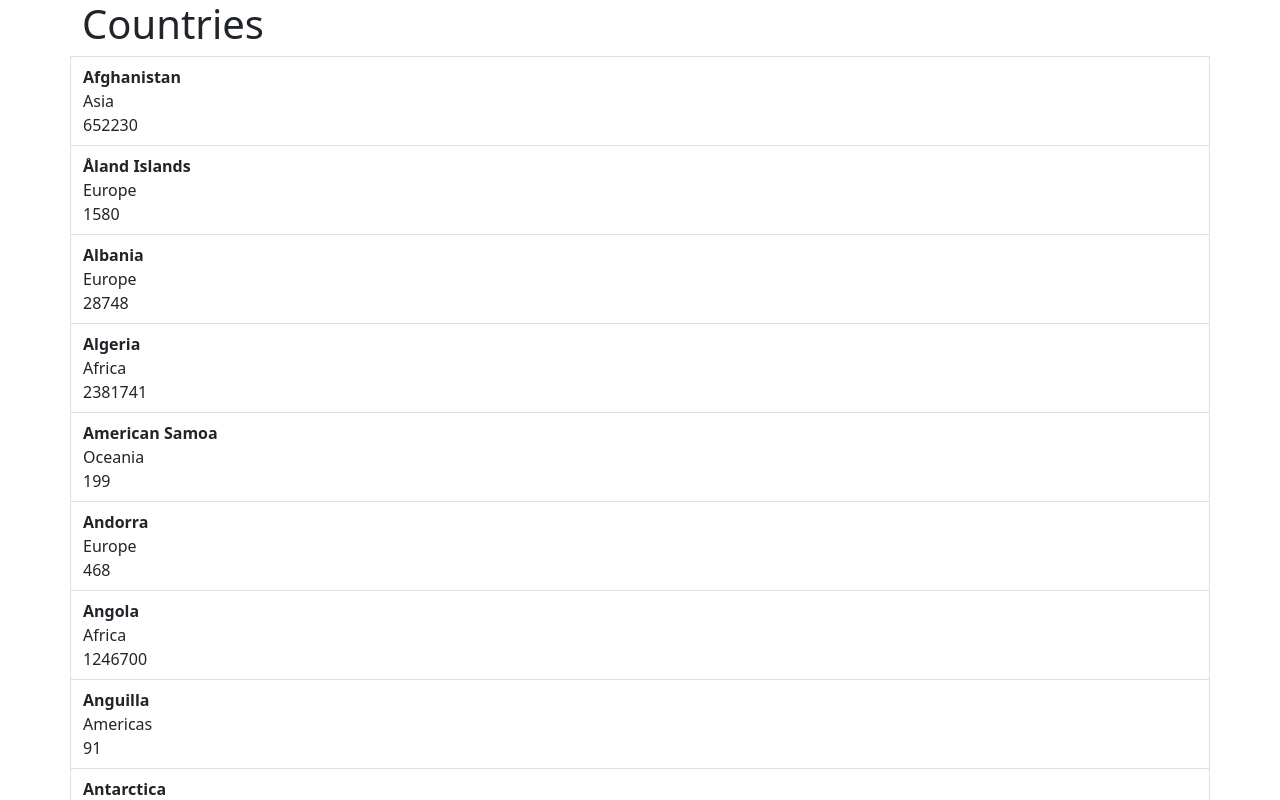
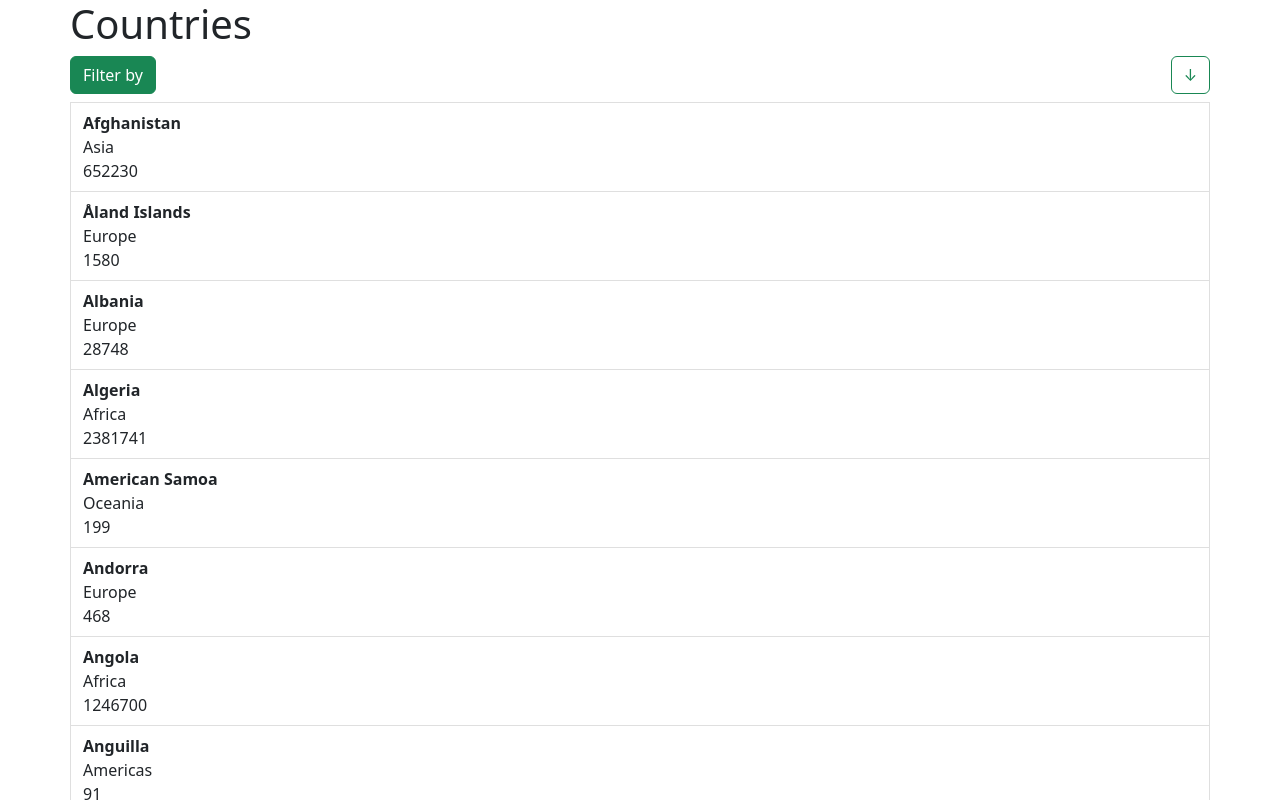
Before and after one commit to MoniBuciuman/countries, a React (Create React App) app: page / in a window 1280 px wide. Shown: the top 800 px of the page. Built offline with nearby package versions, Linux system fonts and the light colour scheme.

Commit message:
add sort feature

```diff
--- a/package.json
+++ b/package.json
@@ -5,6 +5,7 @@
   "dependencies": {
     "@emotion/react": "^11.10.5",
     "@emotion/styled": "^11.10.5",
+    "@mui/icons-material": "^5.11.0",
     "@mui/material": "^5.11.6",
     "@testing-library/jest-dom": "^5.16.5",
     "@testing-library/react": "^13.4.0",
--- a/src/App.css
+++ b/src/App.css
@@ -36,3 +36,8 @@
     transform: rotate(360deg);
   }
 }
+
+.padding-horizontal-off {
+  padding-left: 0 !important;
+  padding-right: 0 !important;
+}
--- a/src/components/CountriesList.tsx
+++ b/src/components/CountriesList.tsx
@@ -3,6 +3,10 @@ import { useState, useEffect } from "react";
 import { Col, Row, ListGroup } from "react-bootstrap";
 import { fetchCountries } from "../apis";
 import { CountryType } from "../model/CountryType";
+import { SortFilterComponent } from "./SortFilterComponent";
+import { SortDirection } from "../const";
+
+const name = "JOHN";
 
 export const CountriesList = () => {
   const [countries, setCountries] = useState<Array<CountryType>>([]);
@@ -13,7 +17,32 @@ export const CountriesList = () => {
     });
   }, []);
 
+  const onSort = (sortDirection: SortDirection) => {
+    const sortedCountries = [...countries].sort((a, b) => {
+      if (a.name < b.name) {
+        if (sortDirection === SortDirection.AtoZ) {
+          return 1;
+        } else {
+          return -1;
+        }
+      }
+      if (a.name > b.name) {
+        if (sortDirection === SortDirection.AtoZ) {
+          return -1;
+        } else {
+          return 1;
+        }
+      }
+
+      return 0;
+    });
+
+    setCountries(sortedCountries);
+  };
+
   return (
+    <>
+      <SortFilterComponent onSort={onSort} name={name} />
       <ListGroup as="ol">
         <Row>
           {countries
@@ -22,6 +51,7 @@ export const CountriesList = () => {
                   <ListGroup.Item
                     as="li"
                     className="d-flex justify-content-between align-items-start"
+                    key={country.name}
                   >
                     <Col className="ms-2 me-auto">
                       <Row className="fw-bold">{country.name}</Row>
@@ -34,5 +64,6 @@ export const CountriesList = () => {
             : null}
         </Row>
       </ListGroup>
+    </>
   );
 };
--- a/src/components/Header.tsx
+++ b/src/components/Header.tsx
@@ -1,10 +1,10 @@
 import React from "react";
-import { Container, Row } from "react-bootstrap";
+import { Row } from "react-bootstrap";
 
 export const Header = () => {
   return (
     <Row m="1">
-      <h1>Countries </h1>
+      <h1 className="padding-horizontal-off">Countries </h1>
     </Row>
   );
 };
--- /dev/null
+++ b/src/components/SortFilterComponent.tsx
@@ -0,0 +1,46 @@
+import React, { useState } from "react";
+import { Button, Row, Stack } from "react-bootstrap";
+import { SortDirection } from "../const";
+
+interface SortFilterComponentProps {
+  onSort: (sosortDirectionrt: SortDirection) => void;
+  name: string;
+}
+
+export const SortFilterComponent: React.FC<SortFilterComponentProps> = ({
+  onSort,
+  name,
+}) => {
+  const [sortDirection, setSortDirection] = useState(SortDirection.AtoZ);
+
+  const handleClick = () => {
+    const latestSortDirection =
+      sortDirection === SortDirection.AtoZ
+        ? SortDirection.ZtoA
+        : SortDirection.AtoZ;
+
+    setSortDirection(latestSortDirection);
+    onSort(latestSortDirection);
+  };
+
+  return (
+    <Row>
+      <Stack
+        direction="horizontal"
+        className="mb-2 padding-horizontal-off"
+        gap={3}
+      >
+        <Button variant="success">Filter by</Button>
+        <Button
+          variant="outline-success"
+          className="ms-auto"
+          onClick={handleClick}
+        >
+          {sortDirection === SortDirection.AtoZ
+            ? String.fromCharCode(8595)
+            : String.fromCharCode(8593)}
+        </Button>
+      </Stack>
+    </Row>
+  );
+};
--- /dev/null
+++ b/src/const/index.ts
@@ -0,0 +1,4 @@
+export enum SortDirection {
+  AtoZ,
+  ZtoA,
+}
```
Also changed, not shown: 1 other file (tests, documents, lock files or other folders). Lines whose indentation alone changed are shown as unchanged.
